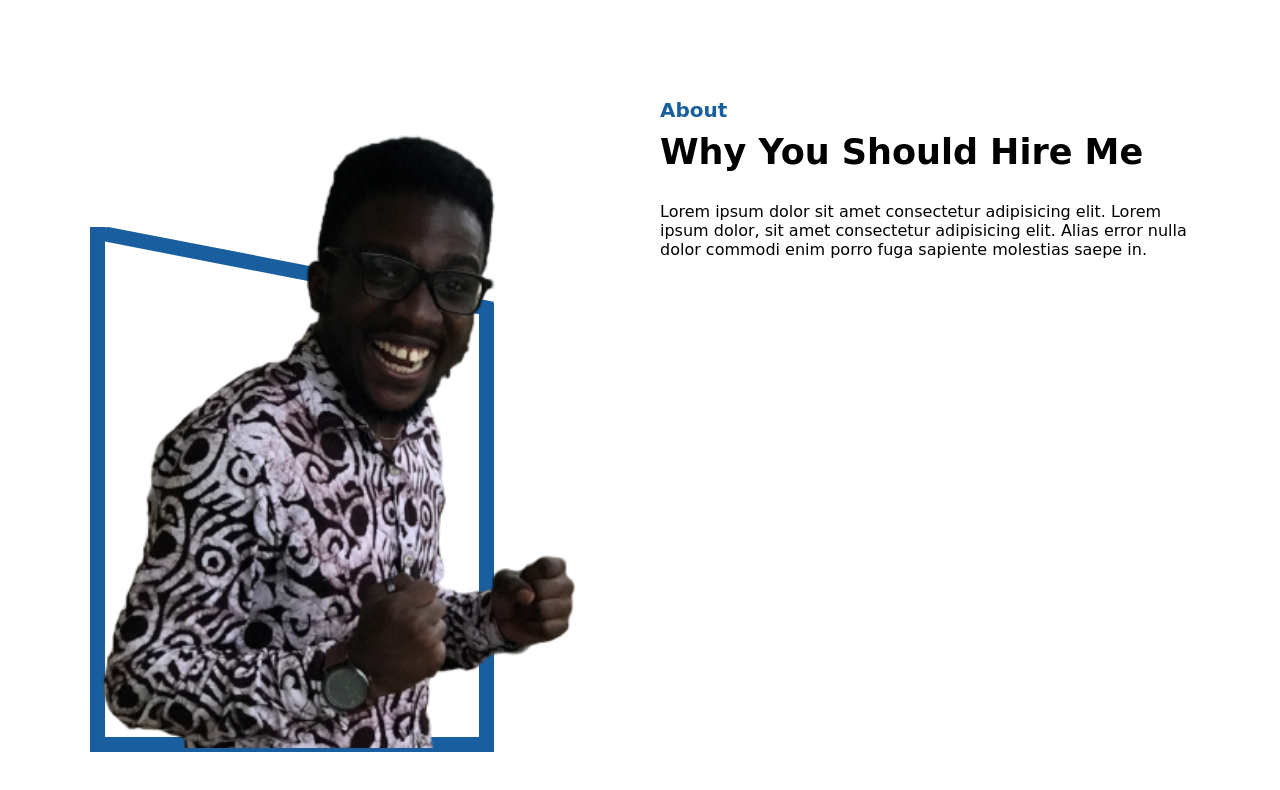
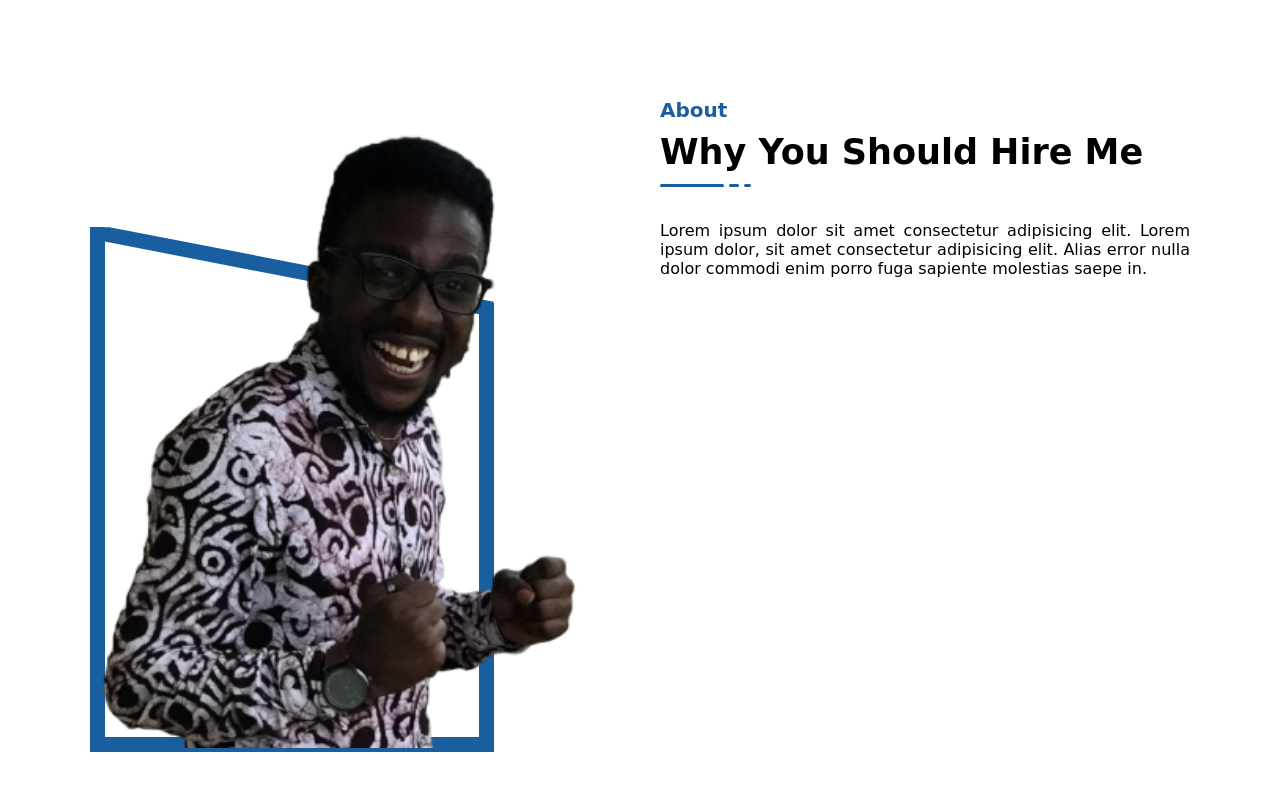
Before and after one commit to EmmanuelOBUjunior/P0rtf0l10, a plain HTML site: page index.html in a window 1280 px wide. Shown: the part 906-1696 px from the top of the page. Drawn offline with Linux system fonts and the light colour scheme; a web font is replaced by a local one.

Commit message:
Styling about-content p

```diff
--- a/css/style.css
+++ b/css/style.css
@@ -112,6 +112,26 @@ ul{
     margin-top: 10px;
 }
 
+.section-title .line{
+    padding-top: 0px;
+}
+
+.section-title .line li{
+    display: inline-block;
+    background-color: var(--main-color);
+    border-radius: 50px;
+    height: 3px
+}
+
+.section-title .line li:nth-of-type(1){
+    width: 64px
+}
+.section-title .line li:nth-of-type(2){
+    width: 10px
+}
+.section-title .line li:nth-of-type(3){
+    width: 7px
+}
 
 .navbar .nav-item .nav-link span{
     width: 0;
@@ -318,12 +338,12 @@ ul{
     border-top-left-radius: 20px;
 }
 
-.about-section .about-content{
-
-}
-
 .about-section .about-image, .about-section .about-content{
     flex: 0 0 50%;
     max-width: 50%;
     padding: 20px;
 }
+
+.about-section .about-content p{
+    text-align: justify;
+}
```
